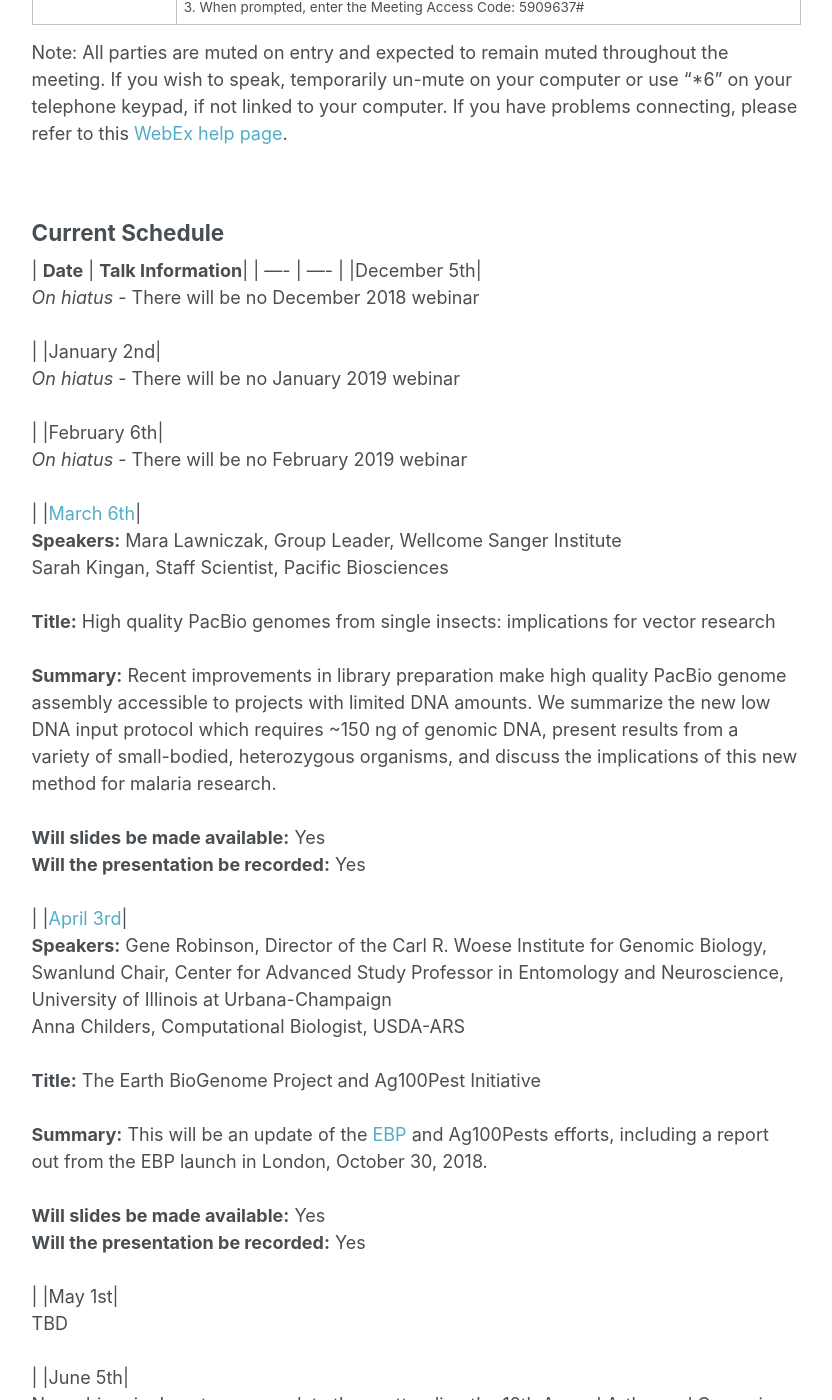
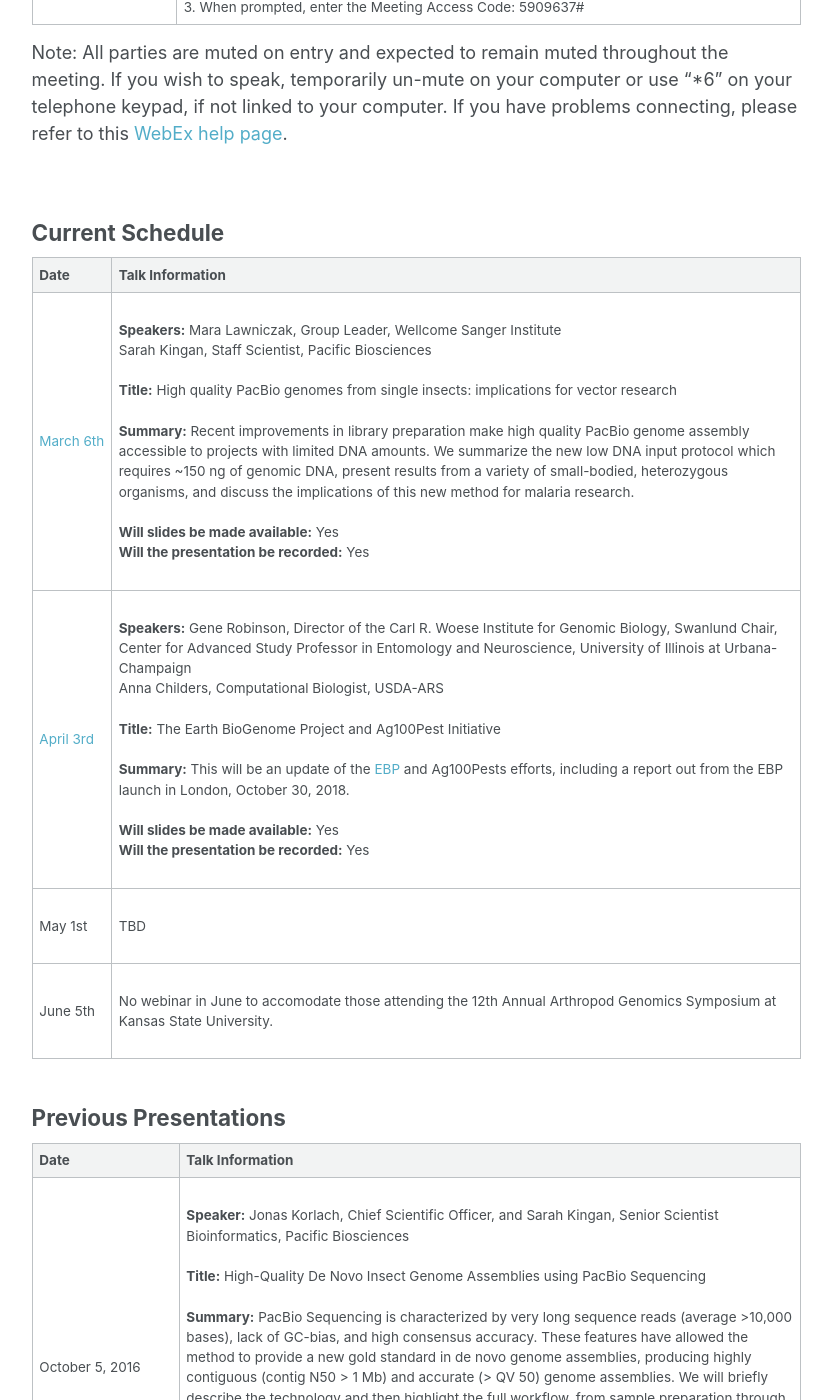
Before and after one commit to i5k/i5k.github.io, a Jekyll site: the page built from _pages/webinar.md, in a window 1280 px wide and 1400 px high, scrolled down 1334 px. Shown: the whole window, without its empty margins (250-1082 px from the left). Built offline with Jekyll 4.4.1, drawn with Linux system fonts in a browser that asks for light colours; some of the changed text lies outside the part shown.

Commit message:
updating page formatting for webinar page

```diff
--- a/_pages/webinar.md
+++ b/_pages/webinar.md
@@ -34,13 +34,11 @@ If you have problems connecting, please refer to this [WebEx help page](https://
 
 | __Date__ | __Talk Information__|
 | ---- | ---- |
-|December&nbsp;5th|<br>*On hiatus* - There will be no December 2018 webinar<br><br>|
-|January&nbsp;2nd|<br>*On hiatus* - There will be no January 2019 webinar<br><br>|
-|February&nbsp;6th|<br>*On hiatus* - There will be no February 2019 webinar<br><br>|
 |[March&nbsp;6th](https://www.timeanddate.com/worldclock/fixedtime.html?msg=i5k+webinar&iso=20190306T11&p1=263&ah=1)|<br>__Speakers:__ Mara Lawniczak, Group Leader, Wellcome Sanger Institute<br>Sarah Kingan, Staff Scientist, Pacific Biosciences<br><br>__Title:__ High quality PacBio genomes from single insects: implications for vector research <br><br>__Summary:__ Recent improvements in library preparation make high quality PacBio genome assembly accessible to projects with limited DNA amounts. We summarize the new low DNA input protocol which requires ~150 ng of genomic DNA, present results from a variety of small-bodied, heterozygous organisms, and discuss the implications of this new method for malaria research.<br><br>__Will slides be made available:__ Yes<br>__Will the presentation be recorded:__ Yes<br><br>|
 |[April&nbsp;3rd](https://www.timeanddate.com/worldclock/fixedtime.html?msg=i5k+webinar&iso=20190403T11&p1=263&ah=1)|<br>__Speakers:__ Gene Robinson, Director of the Carl R. Woese Institute for Genomic Biology, Swanlund Chair, Center for Advanced Study Professor in Entomology and Neuroscience, University of Illinois at Urbana-Champaign<br>Anna Childers, Computational Biologist, USDA-ARS<br><br>__Title:__ The Earth BioGenome Project and Ag100Pest Initiative <br><br>__Summary:__ This will be an update of the [EBP](https://www.earthbiogenome.org/) and Ag100Pests efforts, including a report out from the EBP launch in London, October 30, 2018.<br><br>__Will slides be made available:__ Yes<br>__Will the presentation be recorded:__ Yes<br><br>|
 |May&nbsp;1st|<br>TBD <br><br>|
 |June&nbsp;5th|<br>No webinar in June to accomodate those attending the 12th Annual Arthropod Genomics Symposium at Kansas State University.<br><br>|
+
 <a name="previous"></a>
 
 ## Previous Presentations
```
Also changed, not shown: other parts of _pages/webinar.md (+3 -0 lines).
